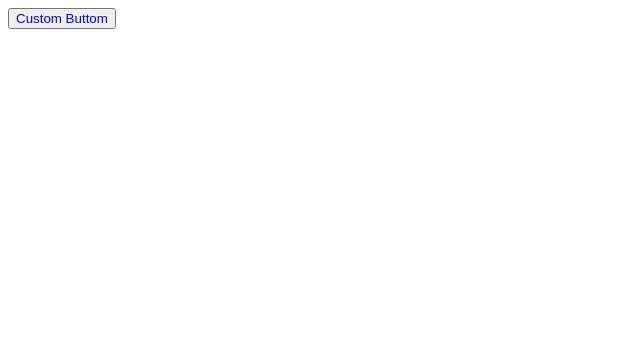
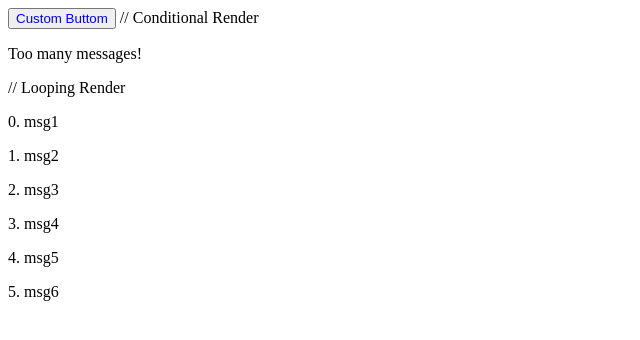
Before and after one commit to Rasyidannas/introduction-to-svelte-and-sveltekit, a SvelteKit app: page / in a window 1280 px wide. Shown: the top 340 px of the page, without its empty margins (0-640 px from the left). Built offline with nearby package versions, Linux system fonts and the light colour scheme.

Commit message:
2/5. Logic Introduction.mp4

```diff
--- /dev/null
+++ b/src/components/Messages.svelte
@@ -0,0 +1,26 @@
+<script>
+   let messages = ['msg1', 'msg2', 'msg3', 'msg4', 'msg5', 'msg6']
+</script>
+
+// Conditional Render
+{#if messages.length > 5}
+   <p>
+      Too many messages!
+   </p>
+{:else if messages.length > 0}
+   <p>
+      {messages.length} messages
+   </p>
+
+{:else}
+   <p>
+      No messages
+   </p>
+{/if}
+
+// Looping Render
+{#each messages as message, index}
+   <p>
+     {index}. {message}
+   </p>
+{/each}
--- a/src/routes/+page.svelte
+++ b/src/routes/+page.svelte
@@ -1,5 +1,6 @@
 <script>
    import Button from "../components/Button.svelte";
+  import Messages from "../components/Messages.svelte";
 
    const obj = {
       text: "Custom Buttom",
@@ -8,3 +9,4 @@
 </script>
 
 <Button {...obj}/>
+<Messages />
```
